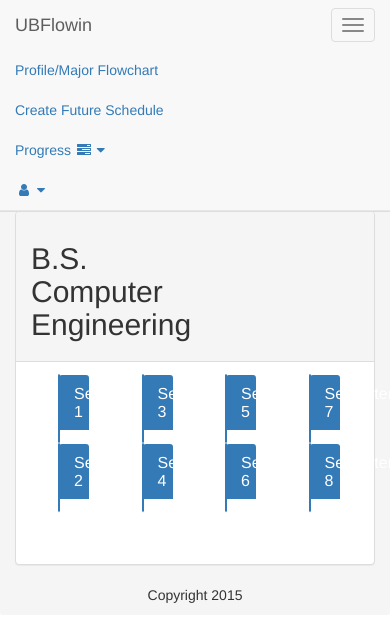
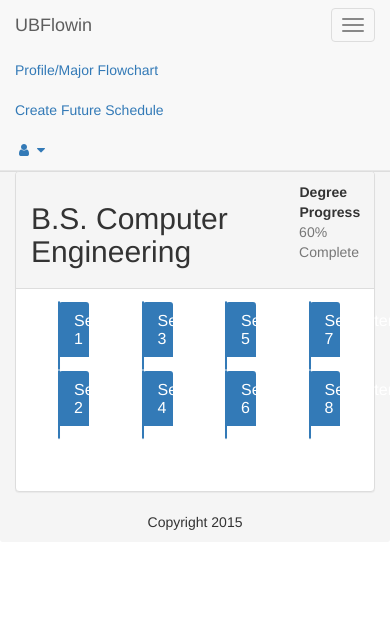
Before and after one commit to UBFlowin/feckless_barnacle, a Flask app: page /flowsheet in a window 390 px wide. Shown: the top 642 px of the page. Run offline with Flask 2, Linux system fonts and the light colour scheme; a user stored in the database is signed in; data that the repository does not hold is empty; some libraries are stand-ins or nearby versions.

Commit message:
Removed Progress Bars from the layout nav-bar.
Added Progress Bar to Flowsheet Page instead

```diff
--- a/templates/flowsheet.html
+++ b/templates/flowsheet.html
@@ -55,19 +55,6 @@
             });
         }
     });
-
-//    /* Checkes for repeats in DEGREE_HANDLES */
-//    function search_degree_for_repeats(id){
-//        for(var p=0;p<DEGREE_HANDLES.length;p++){
-//            if( id == DEGREE_HANDLES[p].UBCLASS){
-//                return true;
-//            }
-//        }
-//        return false;
-//    }
-
-
-
 </script>
 
 <div id="wrapper">
@@ -76,9 +63,21 @@
             <div class="panel panel-default">
                 <div class="panel-heading">
                     <div class="row">
-                        <div class="col-xs-4">
+                        <div class="col-xs-9">
                             <h2> B.S. Computer Engineering </h2>
                         </div>
+                         <div class="col-xs-3">
+                             <p>
+                                <strong>Degree Progress</strong>
+                                <span class="pull-right text-muted">60% Complete</span>
+                            </p>
+                            <div class="progress progress-striped active">
+                                <div class="progress-bar progress-bar-info" role="progressbar" aria-valuenow="60" aria-valuemin="0" aria-valuemax="100" style="width: 60%">
+                                    <span class="sr-only">60% Complete (warning)</span>
+                                </div>
+                            </div>
+                        </div>
+
                     </div>
                 </div>
                 <!-- .panel-heading -->
@@ -189,7 +188,7 @@
 
 
 <script>
-
+    /* Degree Class Model Definition */
     var Degree = function(ubclass, sem_index,title, link, pre1, user_took){
         this.UBCLASS = ubclass;
         this.SEM_INDEX = sem_index;
@@ -198,7 +197,7 @@
         this.PRE_REQ1 = pre1;
         this.TAKEN = user_took
     };
-
+    /* Helper_Table Class Model Definition */
     var Helper_Table = function(user_id){
         this.user_id = user_id;
         this.classes_taken = [];
@@ -206,7 +205,6 @@
             this.classes_taken[x] = 0;
         }
     };
-
 
     jQuery.fn.shake = function() {
         this.each(function(i) {
--- a/templates/layout.html
+++ b/templates/layout.html
@@ -18,69 +18,6 @@
                 <li><a href="flowsheet">Profile/Major Flowchart</a></li>
                 <li><a href="profile">Create Future Schedule</a></li>
                 <li class="dropdown">
-                    <a class="dropdown-toggle" data-toggle="dropdown" href="#">Progress
-                        <i class="fa fa-tasks fa-fw"></i>  <i class="fa fa-caret-down"></i>
-                    </a>
-                    <ul class="dropdown-menu dropdown-tasks">
-                        <li>
-                            <a href="#">
-                                <div>
-                                    <p>
-                                        <strong>Next Semester Schedule</strong>
-                                        <span class="pull-right text-muted">40% Complete</span>
-                                    </p>
-                                    <div class="progress progress-striped active">
-                                        <div class="progress-bar progress-bar-success" role="progressbar" aria-valuenow="40" aria-valuemin="0" aria-valuemax="100" style="width: 40%">
-                                            <span class="sr-only">40% Complete (success)</span>
-                                        </div>
-                                    </div>
-                                </div>
-                            </a>
-                        </li>
-                        <li class="divider"></li>
-                        <li>
-                            <a href="#">
-                                <div>
-                                    <p>
-                                        <strong>Gen Eds Complete</strong>
-                                        <span class="pull-right text-muted">20% Complete</span>
-                                    </p>
-                                    <div class="progress progress-striped active">
-                                        <div class="progress-bar progress-bar-info" role="progressbar" aria-valuenow="20" aria-valuemin="0" aria-valuemax="100" style="width: 20%">
-                                            <span class="sr-only">20% Complete</span>
-                                        </div>
-                                    </div>
-                                </div>
-                            </a>
-                        </li>
-                        <li class="divider"></li>
-                        <li>
-                            <a href="#">
-                                <div>
-                                    <p>
-                                        <strong>Degree Progress</strong>
-                                        <span class="pull-right text-muted">60% Complete</span>
-                                    </p>
-                                    <div class="progress progress-striped active">
-                                        <div class="progress-bar progress-bar-warning" role="progressbar" aria-valuenow="60" aria-valuemin="0" aria-valuemax="100" style="width: 60%">
-                                            <span class="sr-only">60% Complete (warning)</span>
-                                        </div>
-                                    </div>
-                                </div>
-                            </a>
-                        </li>
-                        <li class="divider"></li>
-                        <li>
-                            <a class="text-center" href="#">
-                                <strong>See All Tasks</strong>
-                                <i class="fa fa-angle-right"></i>
-                            </a>
-                        </li>
-                    </ul>
-                    <!-- /.dropdown-tasks -->
-                </li>
-                <!-- /.dropdown -->
-                <li class="dropdown">
                     <a class="dropdown-toggle" data-toggle="dropdown" href="#">
                         <i class="fa fa-user fa-fw"></i>  <i class="fa fa-caret-down"></i>
                     </a>
@@ -99,7 +36,7 @@
             </ul>
             <!-- /.navbar-top-links -->
         </nav>
-
+    <script src="http://ajax.googleapis.com/ajax/libs/jquery/2.1.4/jquery.min.js"></script>
 <body>
     <article>
         {% block body %}{% endblock %}
```
